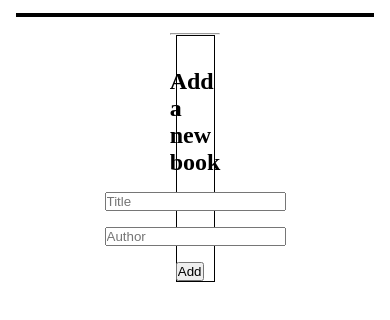
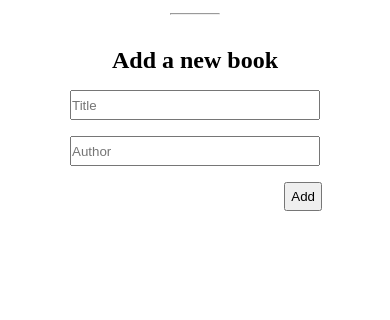
Before and after one commit to mrsamsharma/Awesome-Books, a plain HTML site: page index.html in a window 390 px wide. Shown: the part 40-360 px from the top of the page. Drawn offline with Linux system fonts and the light colour scheme.

Commit message:
Update style.css by adding styles for the grid layout

```diff
--- a/style.css
+++ b/style.css
@@ -9,7 +9,7 @@ h1 {
 }
 
 .books-container {
-  border: 2px solid #000;
+
   margin: 1em;
 }
 
@@ -40,25 +40,59 @@ h1 {
   margin: 0 auto;
 }
 
-.form {
+.form-container {
+  display: grid;
+  grid-template-columns: 1fr;
+  grid-template-rows: auto;
+}
+
+.form-container-row {
+  display: flex;
+  margin: 0 auto;
+  width: auto;
+  height: auto;
+}
+
+.form-container-row .form {
   display: flex;
   flex-direction: column;
-  align-items: center;
   gap: 1em;
   margin-top: 2em;
+  width: 350px;
+  height: auto;
+  text-align: center;
 }
 
-.form input {
-
-}
-
-.form-container {
-  border: 1px solid black;
-  width: 10%;
+.form-container-row .form .title-input {
+  width: 250px;
+  height: 30px;
   margin: 0 auto;
 }
 
-.add-input {
+.form-container-row .form .author-input {
+  width: 250px;
+  height: 30px;
+  margin: 0 auto;
+}
+
+.form-container-row .form .add-input {
   align-self: flex-end;
-  margin-right: 10px;
+  margin-right: 48px;
+  padding: 5px;
+  margin-bottom: 10px;
 }
+
+
+@media screen and (max-width: 768px) {
+  .form-container {
+    display: grid;
+    grid-template-columns: 1fr;
+    grid-template-rows: auto;
+  }
+
+  .form-container-row {
+    display: flex;
+    flex-direction: column;
+    flex-wrap: wrap;
+  }
+}
```
